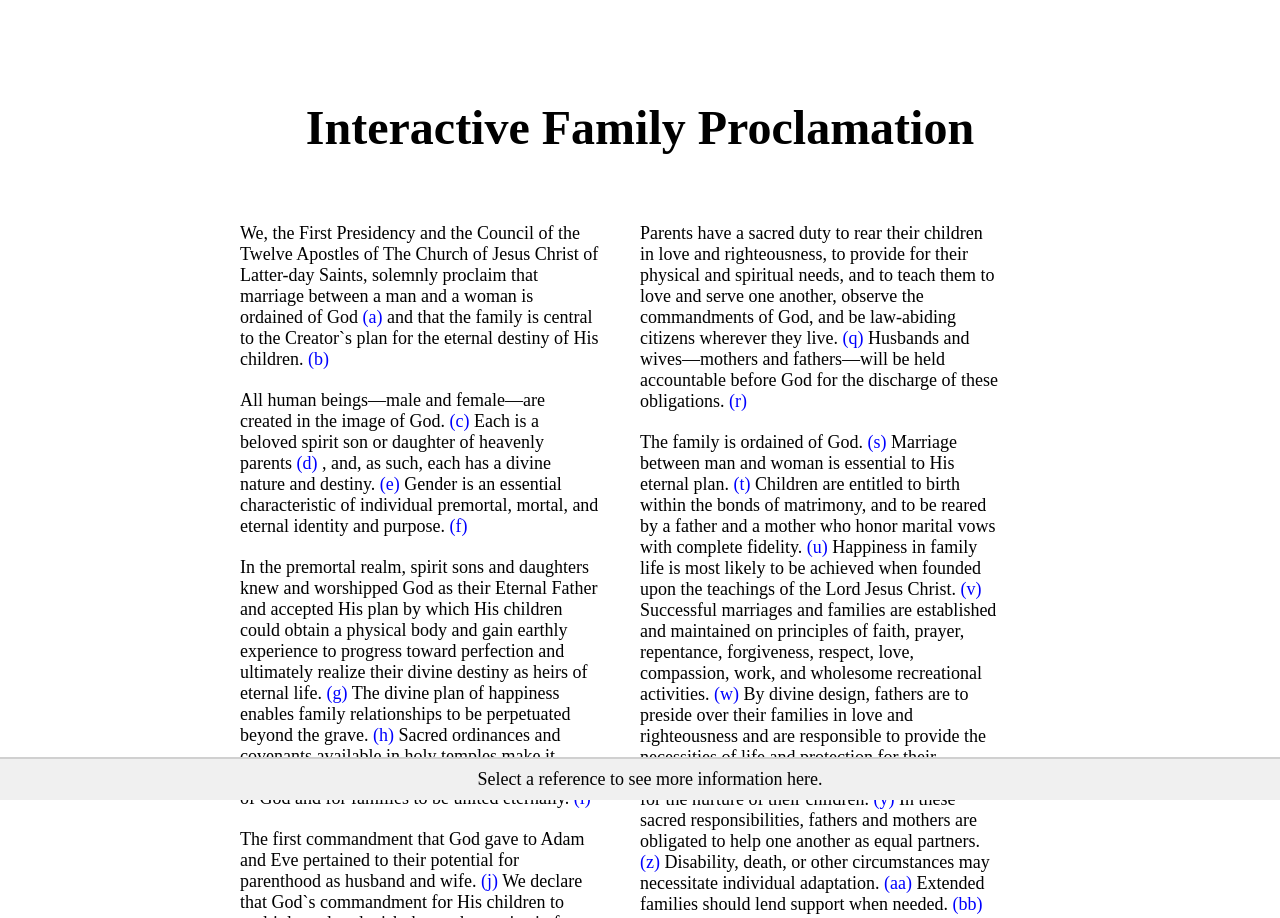
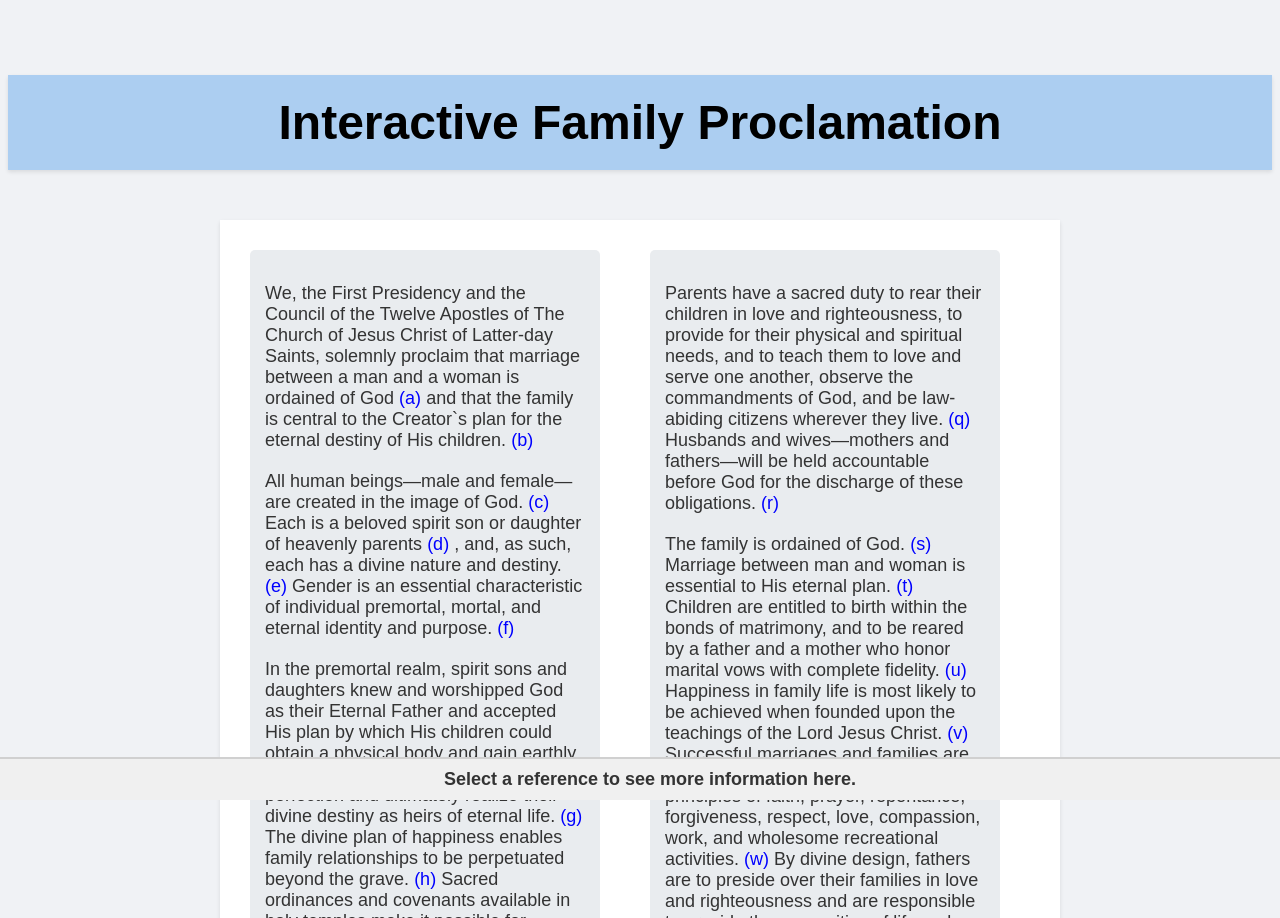
Before and after one commit to connor-mcbride/connor-mcbride.github.io, a plain HTML site: page index.html in a window 1280 px wide. Shown: the top 918 px of the page. Drawn offline with Linux system fonts and the light colour scheme.

Commit message:
Adding background colors

```diff
--- a/index.html
+++ b/index.html
@@ -81,6 +81,8 @@
     Select a reference to see more information here.
 </div>
 
+<footer></footer>
+
 <script src="script.js"></script>
 </body>
 </html>
--- a/styles.css
+++ b/styles.css
@@ -1,18 +1,39 @@
+body {
+    background-color: #f0f2f5;
+    color: #333;
+    font-family: Arial, sans-serif;
+}
+
 .main-title {
+    background-color: #accef1;
+    color: black;
+    padding: 20px;
+    margin: 0 auto;
     text-align: center;
     font-size: 48px;
-    margin-top: 100px;
+    margin-top: 75px;
+    margin-bottom: 30px;
     font-weight: bold;
+    box-shadow: 0 2px 4px rgba(0,0,0,0.1);
 }
 
 .container {
     display: flex;
     justify-content: space-between;
+    padding: 20px;
+    background-color: #ffffff;
+    box-shadow: 0 2px 4px rgba(0,0,0,0.1);
+    margin: 0 auto;
     width: 800px;
+    max-width: 1200px;
     margin: 50px auto;
 }
 
 .text-column {
+    background-color: #e9ecef;
+    padding: 15px;
+    margin: 10px;
+    border-radius: 5px;
     width: 45%;
     margin-right: 5%;
 }
@@ -23,12 +44,17 @@
 }
 
 .text-column p:last-child {
-    margin-bottom: 100px;
+    margin-bottom: 10px;
 }
 
 .interactive {
     cursor: pointer;
     color: blue;
+}
+
+.interactive:hover {
+    color: #0056b3;
+    cursor: pointer;
 }
 
 .reference-container {
@@ -40,11 +66,16 @@
     padding: 10px;
     text-align: center;
     font-size: 18px;
+    font-weight: bold;
     border-top: 2px solid #d0d0d0;
 }
 
 .highlighted {
     text-decoration: underline;
-    text-decoration-color: yellow;
+    text-decoration-color: black;
     text-decoration-thickness: 2px;
 }
+
+footer {
+    margin-bottom: 200px;
+}
```
